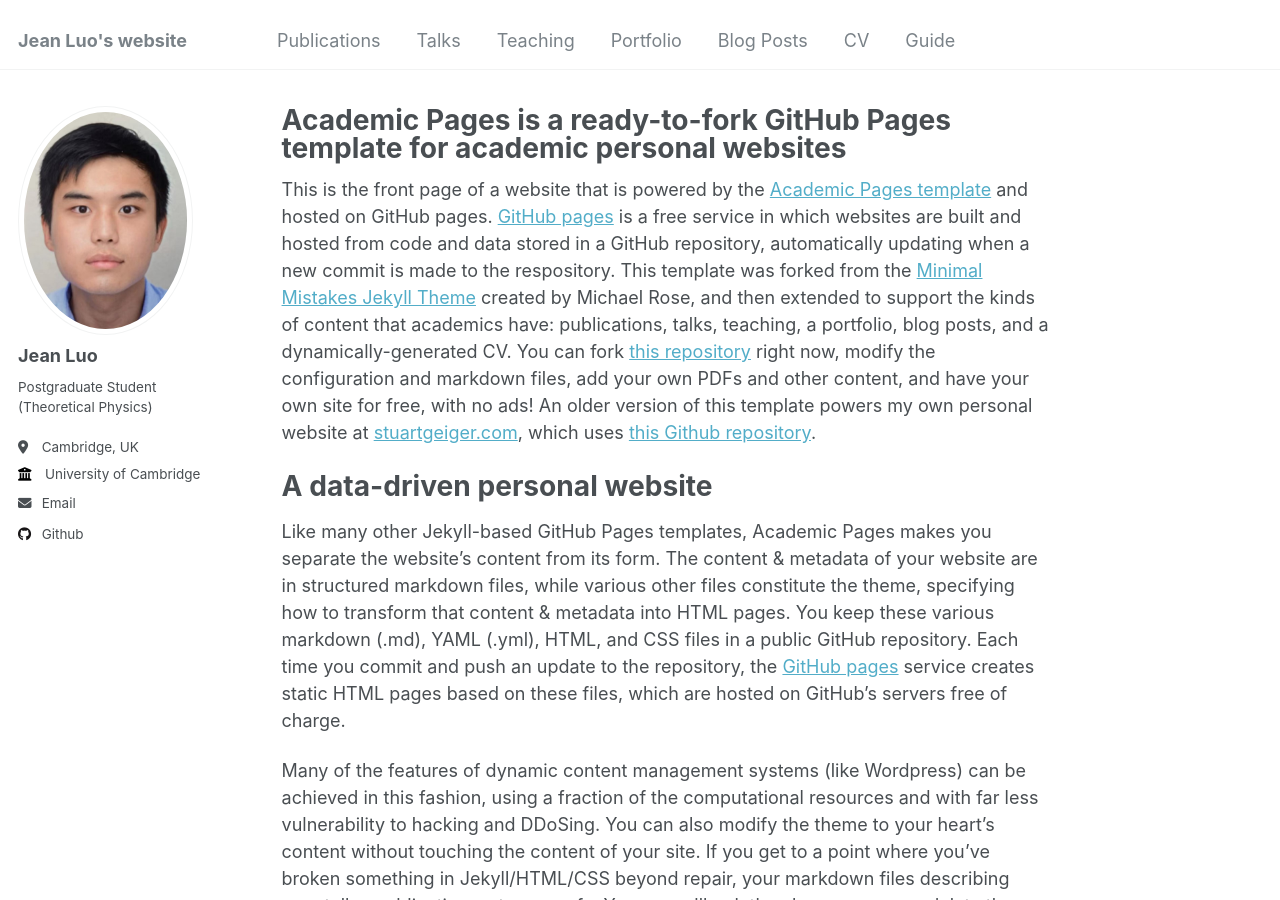
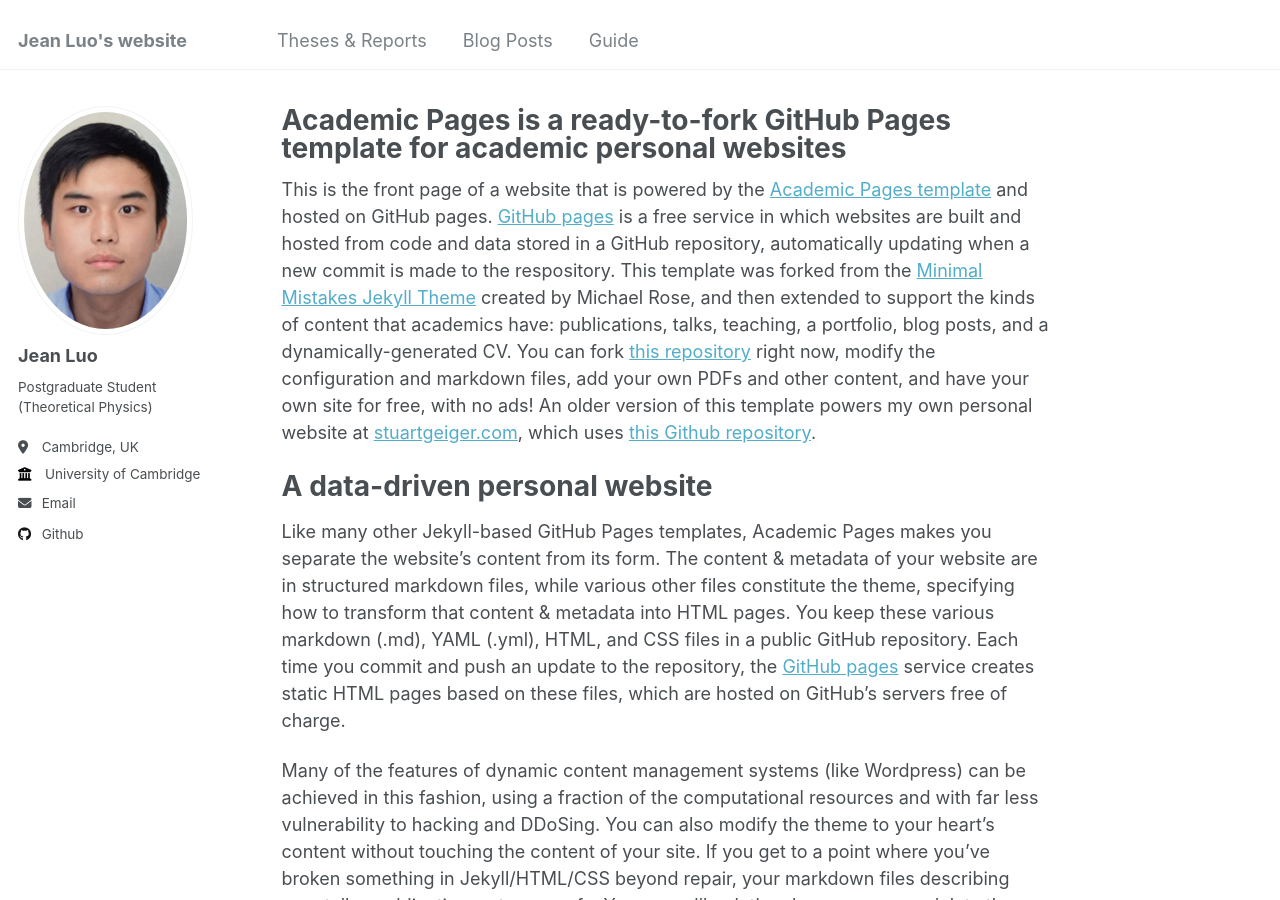
Before and after one commit to JeanYunqiLuo/JeanYunqiLuo.github.io, a Jekyll site: the page built from _pages/about.md, in a window 1280 px wide and 900 px high. Built offline with Jekyll 4.4.1, drawn with Linux system fonts in a browser that asks for light colours.

Commit message:
Update navigation.yml

```diff
--- a/_data/navigation.yml
+++ b/_data/navigation.yml
@@ -5,23 +5,23 @@
 # prevent it from being included in the site.
 
 main:
-  - title: "Publications"
-    url: /publications/
+#  - title: "Publications"
+#    url: /publications/
 
-  - title: "Talks"
-    url: /talks/
+#  - title: "Talks"
+#    url: /talks/
 
-  - title: "Teaching"
-    url: /teaching/
+#  - title: "Teaching"
+#    url: /teaching/
 
-  - title: "Portfolio"
-    url: /portfolio/
+#  - title: "Portfolio"
+#    url: /portfolio/
+
+  - title: "Theses & Reports"
+    url: /cv/
 
   - title: "Blog Posts"
     url: /year-archive/
 
-  - title: "CV"
-    url: /cv/
-
   - title: "Guide"
     url: /markdown/
```
